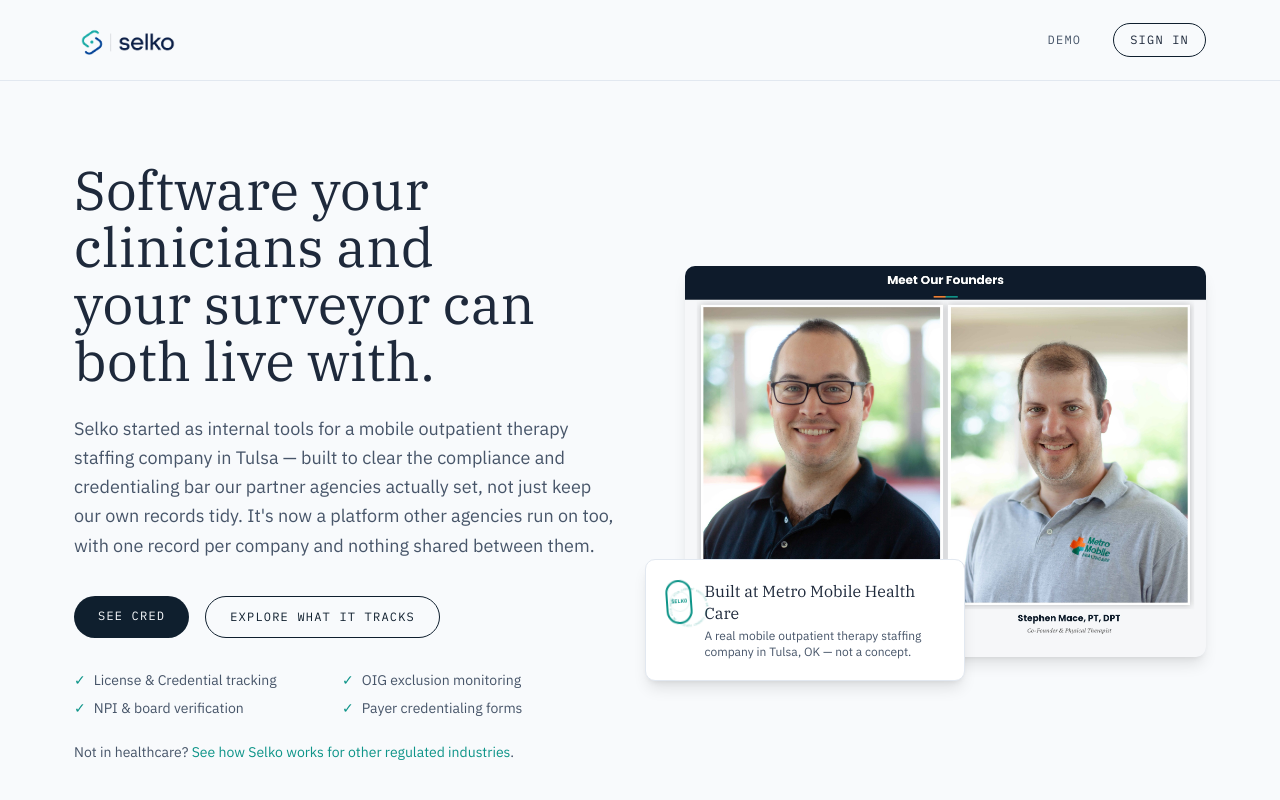
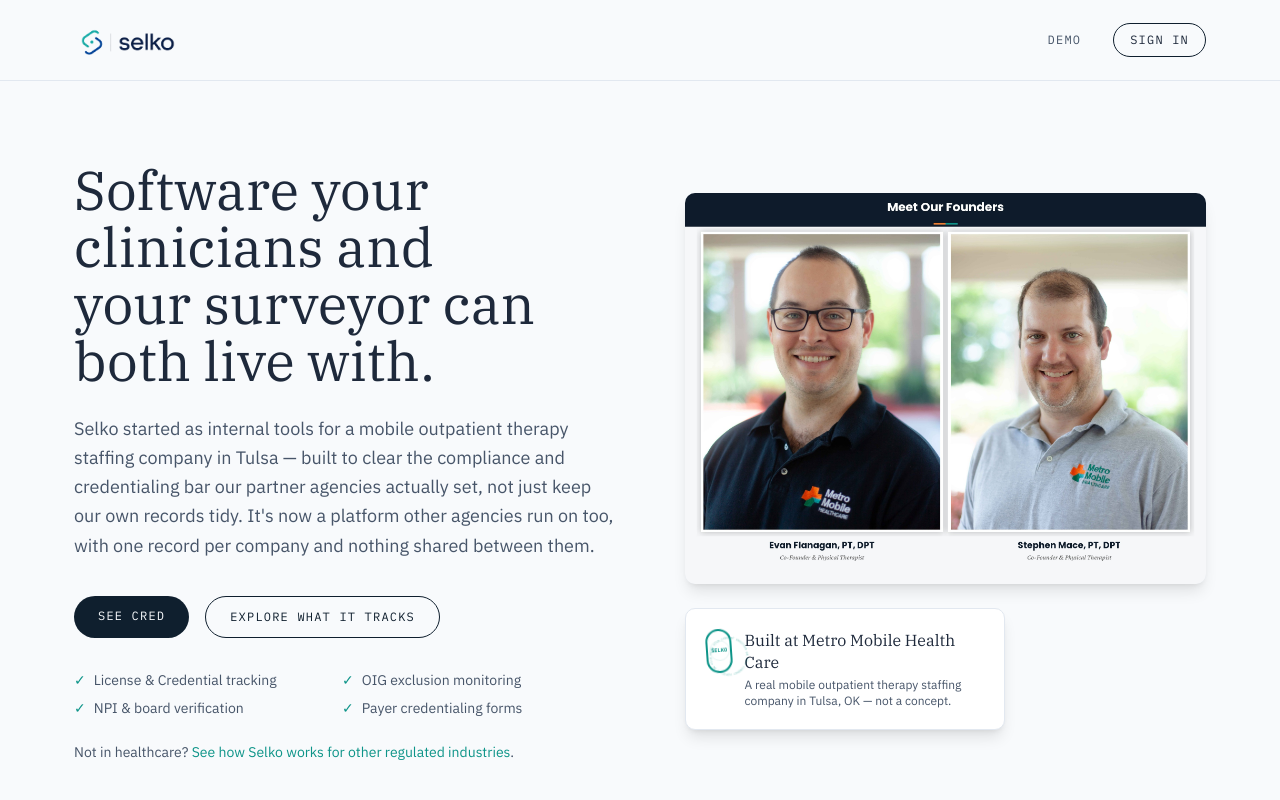
Before and after one commit to metromobilehc-beep/selko-site, a Next.js app: page /healthcare in a window 1280 px wide. Shown: the top 800 px of the page. Built offline with nearby package versions, Linux system fonts and the light colour scheme.

Commit message:
Add files via upload

```diff
--- a/app/healthcare/page.js
+++ b/app/healthcare/page.js
@@ -81,7 +81,7 @@
             </p>
           </div>
 
-          <div className="relative">
+          <div>
             {/* Drop a real photo of Metro's own team in at
                 /public/team-photo.jpg (1200x900 or similar) — using an
                 actual photo of the people this was built for/by, rather
@@ -97,7 +97,11 @@
                 className="w-full h-full object-cover"
               />
             </div>
-            <div className="absolute -bottom-6 -left-6 md:-left-10 bg-white rounded-[10px] shadow-lg p-5 max-w-xs border border-line">
+            {/* Sits below the photo rather than overlapping a corner —
+                with two named founders side by side in the photo now,
+                an overlapping card ends up covering one of their faces
+                no matter which corner it's pinned to. */}
+            <div className="mt-6 bg-white rounded-[10px] shadow-lg p-5 max-w-xs border border-line">
               <div className="flex items-start gap-3">
                 <Stamp label="Selko" size={44} />
                 <div>
```
